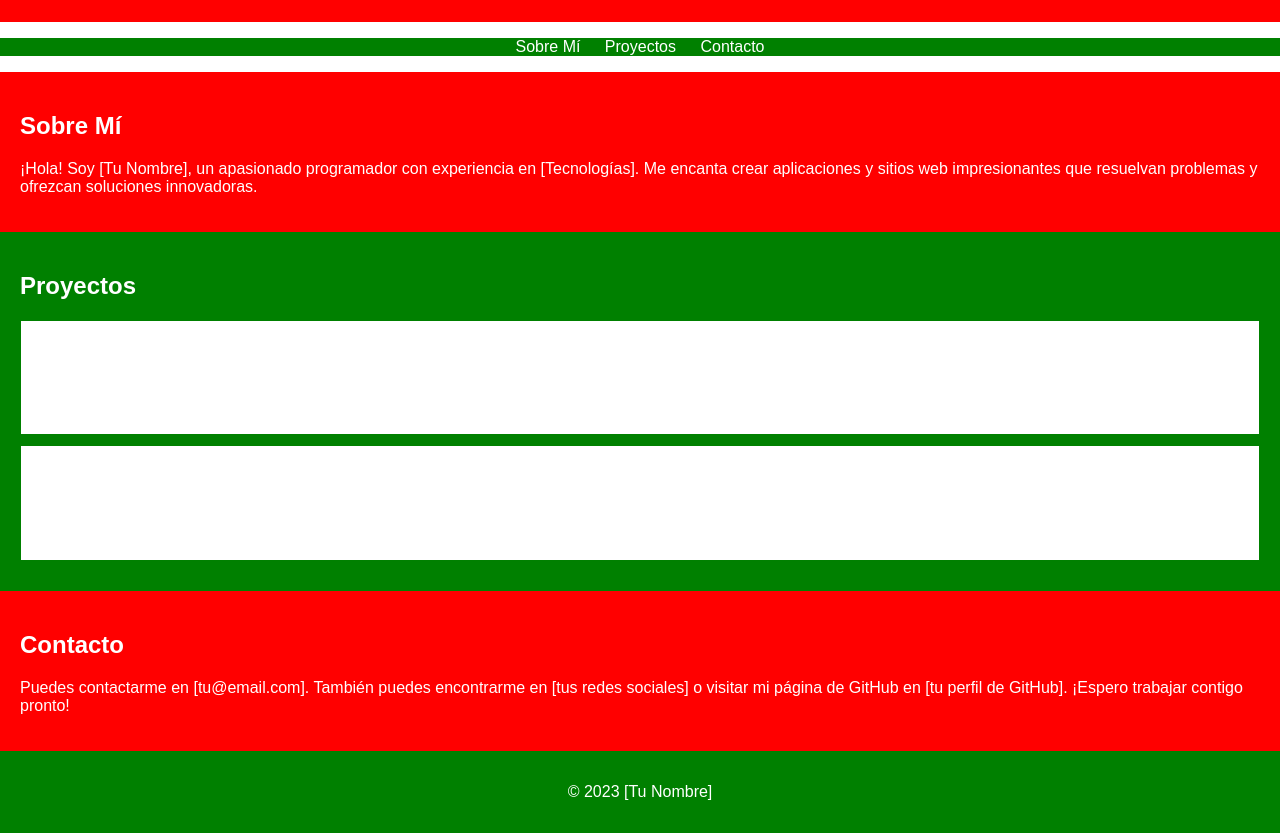
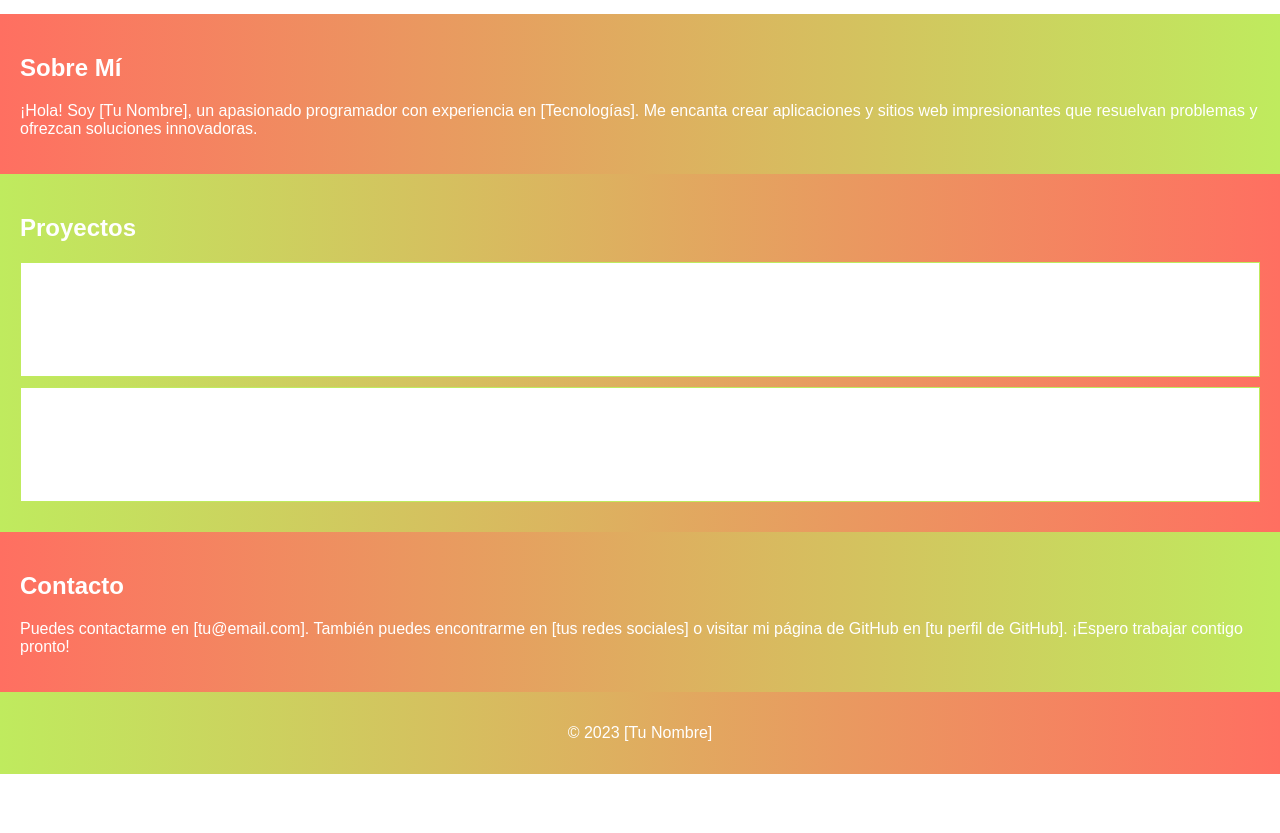
Before and after one commit to fernandoMendIA/projecto-internet1, a plain HTML site: page index.html in a window 1280 px wide. Shown: the part 180-1013 px from the top of the page. After the commit the page ends 954 px from the top, so only its background shows below. Drawn offline with Linux system fonts and the light colour scheme.

Commit message:
Mejorando el diseno css

```diff
--- a/index.html
+++ b/index.html
@@ -10,7 +10,6 @@
 <body>
 
   <header>
-      <h1>Bienvenidos tecnologias de internet</h1>
     <h1>Mi Portafolio</h1>
 </header>
 <nav>
@@ -43,6 +42,5 @@
 <footer>
     <p>&copy; 2023 [Tu Nombre]</p>
 </footer>
-
 </body>
 </html>
--- a/styles.css
+++ b/styles.css
@@ -5,14 +5,14 @@ body {
 }
 
 header {
-  background-color: #FF0000; /* Rojo */
+  background: linear-gradient(to right, #ff6f61, #bfeb5e); /* Degradado de Rojo a Verde */
   color: #FFFFFF;
   text-align: center;
   padding: 2rem;
 }
 
 nav {
-  background-color: #008000; /* Verde */
+  background: linear-gradient(to right, #bfeb5e, #ff6f61); /* Degradado de Verde a Rojo */
   text-align: center;
 }
 
@@ -36,17 +36,17 @@ section {
 }
 
 #sobre-mi {
-  background-color: #FF0000; /* Rojo */
+  background: linear-gradient(to right, #ff6f61, #bfeb5e); /* Degradado de Rojo a Verde */
   color: #FFFFFF;
 }
 
 #proyectos {
-  background-color: #008000; /* Verde */
+  background: linear-gradient(to right, #bfeb5e, #ff6f61); /* Degradado de Verde a Rojo */
   color: #FFFFFF;
 }
 
 #contacto {
-  background-color: #FF0000; /* Rojo */
+  background: linear-gradient(to right, #ff6f61, #bfeb5e); /* Degradado de Rojo a Verde */
   color: #FFFFFF;
 }
 
@@ -54,11 +54,11 @@ section {
   background-color: #FFFFFF;
   padding: 10px;
   margin: 10px 0;
-  border: 1px solid #008000; /* Verde */
+  border: 1px solid #bfeb5e; /* Verde */
 }
 
 footer {
-  background-color: #008000; /* Verde */
+  background: linear-gradient(to right, #bfeb5e, #ff6f61); /* Degradado de Verde a Rojo */
   color: #FFFFFF;
   text-align: center;
   padding: 1rem;
```
Lines whose indentation alone changed are shown as unchanged.
